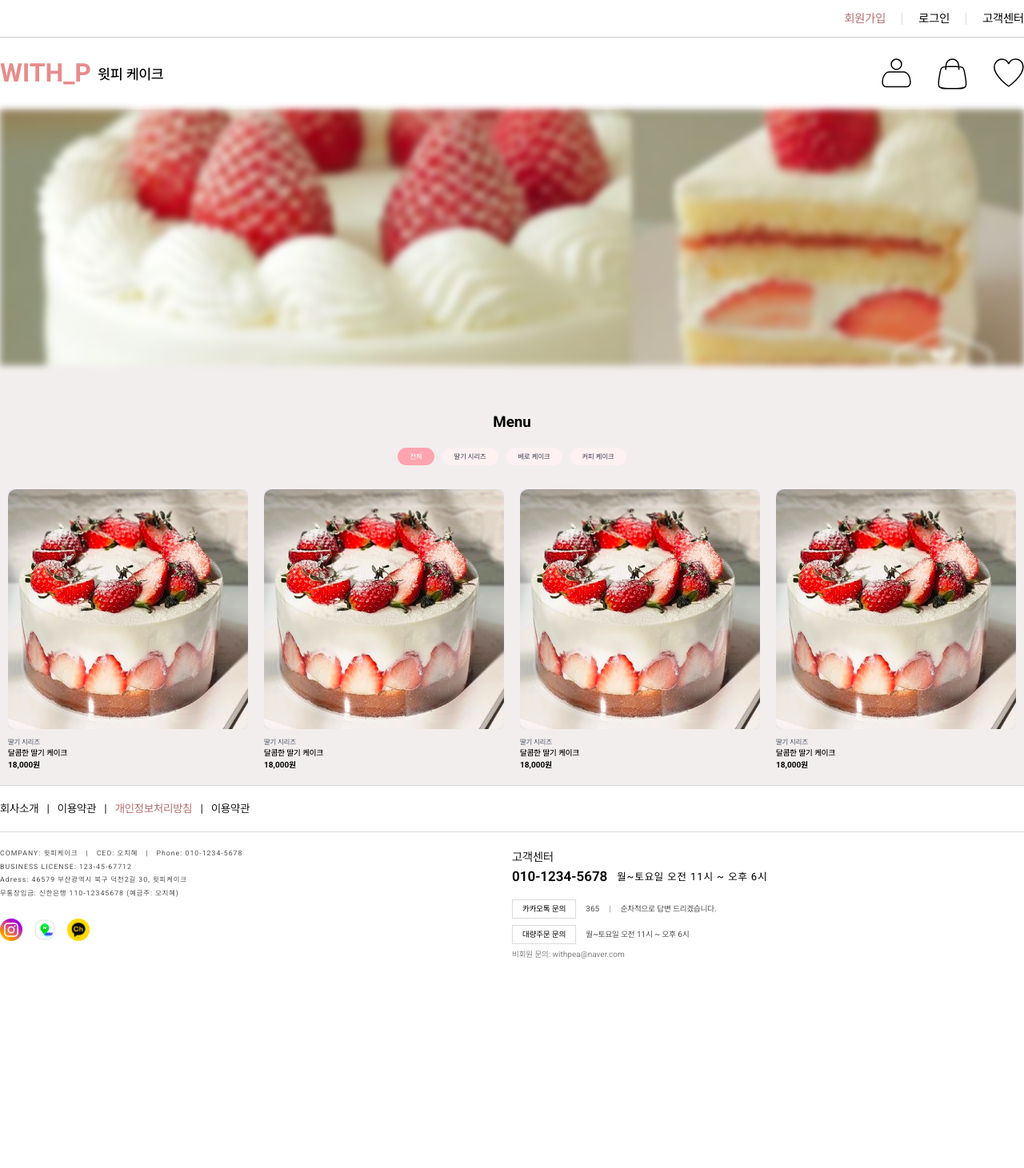
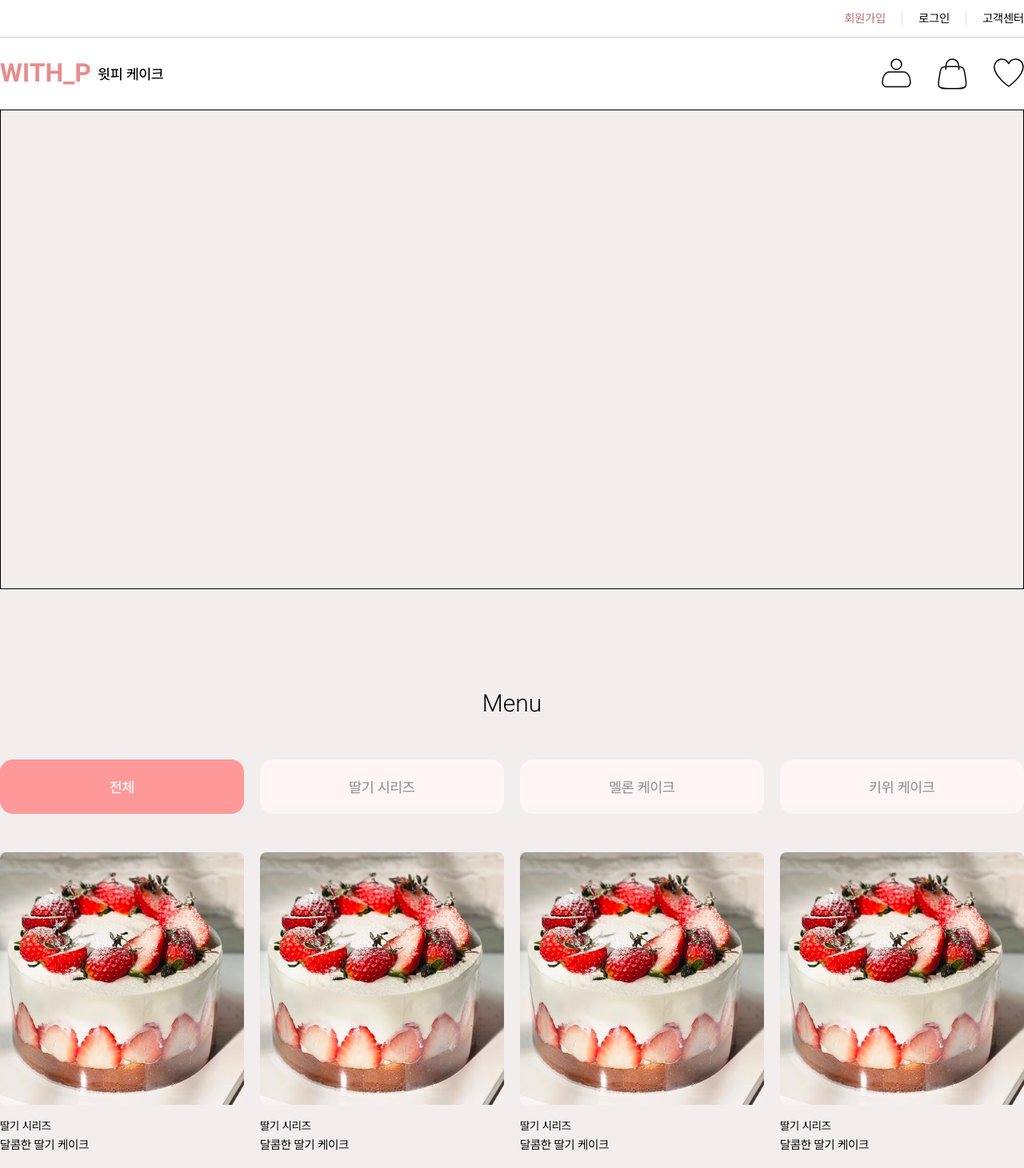
Before and after one commit to WipiCake/frontend, a React (Vite) app: page / in a window 1280 px wide. Shown: the top 1461 px of the page at 80% size. Before the commit the page ends 1241 px from the top, so only its background shows below. Built offline with nearby package versions, Linux system fonts and the light colour scheme.

Commit message:
style: 메인페이지 스타일 수정

```diff
--- a/src/components/body/MainContent.jsx
+++ b/src/components/body/MainContent.jsx
@@ -1,100 +1,95 @@
-import React, { useState } from 'react'
-import Cake1 from '../../assets/img/Cake.svg'
-import MainRectangle1 from '../../assets/img/MainRectangle.svg'
+import React, { useState } from 'react';
+import Cake1 from '../../assets/img/Cake.svg';
 
 const MainContent = () => {
   const [activeCategory, setActiveCategory] = useState('전체');
 
-  const categories = ['전체', '딸기 시리즈', '베로 케이크', '커피 케이크'];
+  const categories = ['전체', '딸기 시리즈', '멜론 케이크', '키위 케이크'];
   const products = [
     {
       id: 1,
       category: '딸기 시리즈',
       name: '달콤한 딸기 케이크',
       price: 18000,
-      image: Cake1
+      image: Cake1,
     },
     {
       id: 2,
       category: '딸기 시리즈',
       name: '달콤한 딸기 케이크',
       price: 18000,
-      image: Cake1
+      image: Cake1,
     },
     {
       id: 3,
       category: '딸기 시리즈',
       name: '달콤한 딸기 케이크',
       price: 18000,
-      image: Cake1
+      image: Cake1,
     },
     {
       id: 4,
       category: '딸기 시리즈',
       name: '달콤한 딸기 케이크',
       price: 18000,
-      image: Cake1
-    }
+      image: Cake1,
+    },
   ];
 
   return (
-    <div>
-      {/* 상단 배너 이미지 */}
-      <div
-        className="w-full h-[40vh] mb-16 bg-cover bg-center"
-      >
-        <img
-          src={MainRectangle1}
-          alt="Main Rectangle"
-          className="w-full h-full object-cover filter blur-sm" // blur effect 항상 적용
-        />
+    <div className="flex flex-col items-center pb-[170px]">
+      <div className="h-[600px] w-full border border-solid border-[#000]">
+        {/* 메인 배너 이미지 자리 */}
+        <img src="" alt="" />
       </div>
 
-      <div className="container mx-auto px-4 py-8">
+      <div className="flex w-[1280px] flex-col items-center gap-[48px] pt-[120px]">
+        <h2 className="text-k-30-Light">Menu</h2>
 
-        {/* Menu 타이틀 */}
-        <h2 className="text-3xl font-bold text-center mb-8">Menu</h2>
-
-        {/* 카테고리 탭 */}
-        <div className="flex justify-center gap-4 mb-12">
+        <div className="flex w-full justify-between gap-[20px]">
           {categories.map((category) => (
             <button
               key={category}
               onClick={() => setActiveCategory(category)}
-              className={`px-6 py-2 rounded-full text-sm transition-colors
-                ${activeCategory === category
-                  ? 'bg-rose-300 text-white'
-                  : 'bg-rose-50 text-gray-700 hover:bg-rose-100'}`}
+              className={`h-[68px] w-full rounded-[16px] text-k-18-Medium transition-colors ${
+                activeCategory === category
+                  ? 'bg-[#FF9999] text-white'
+                  : 'bg-[#FFF5F5] text-[#999999] hover:bg-rose-100'
+              }`}
             >
               {category}
             </button>
           ))}
         </div>
 
-        {/* 상품 그리드 */}
-        <div className="grid grid-cols-1 md:grid-cols-2 lg:grid-cols-4 gap-8">
+        <div className="flex h-[417px] w-full gap-[20px]">
           {products.map((product) => (
-            <div key={product.id} className="group cursor-pointer">
-              {/* 상품 이미지 */}
-              <div className="aspect-square bg-gray-200 mb-4 rounded-lg overflow-hidden">
+            <div
+              key={product.id}
+              className="group flex cursor-pointer flex-col gap-[16px]"
+            >
+              <div className="h-[316px] w-full">
                 <img
                   src={product.image}
                   alt={product.name}
-                  className="w-full h-full object-cover"
+                  className="h-full w-full rounded-[8px] object-cover"
                 />
               </div>
-              {/* 상품 정보 */}
+
               <div>
-                <p className="text-sm text-gray-600 mb-1">{product.category}</p>
-                <h3 className="font-medium mb-2">{product.name}</h3>
-                <p className="font-bold">{product.price.toLocaleString()}원</p>
+                <p className="pb-[2px] text-k-14-Regular">{product.category}</p>
+                <h3 className="pb-[12px] text-k-15-Regular">{product.name}</h3>
+                <p className="text-en-18-Medium">
+                  {product.price.toLocaleString()}
+                  <span className="pl-[2px] text-k-14-Regular">원</span>
+                </p>
               </div>
             </div>
           ))}
         </div>
       </div>
     </div>
-  )
-}
+  );
+};
 
-export default MainContent
+export default MainContent;
--- a/src/components/footer/Footer.jsx
+++ b/src/components/footer/Footer.jsx
@@ -16,11 +16,13 @@ const Footer = () => {
     'CEO: 오지혜',
     'Phone: 010-1234-5678',
   ];
+
   const FOOTERINFOLIST2 = [
     'BUSINESS LICENSE: 123-45-67712',
     'Adress: 46579 부산광역시 북구 덕천2길 30, 윗피케이크',
     '무통장입금: 신한은행 110-12345678 (예금주: 오지혜)',
   ];
+
   const ICON = [Instagram, NaverMap, KakaoChanel];
 
   return (
```
